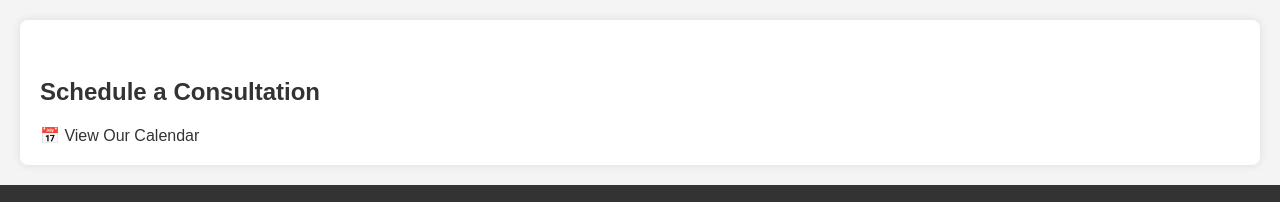
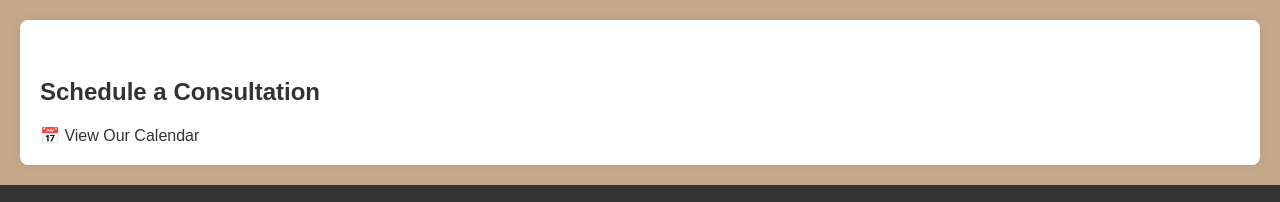
Before and after one commit to Kujicha/sankofafa, a plain HTML site: page index.html in a window 1280 px wide. Shown: the top 202 px of the page. Drawn offline with Linux system fonts and the light colour scheme.

Commit message:
Update styles.css

```diff
--- a/styles.css
+++ b/styles.css
@@ -3,7 +3,7 @@ body {
     font-family: Arial, sans-serif;
     margin: 0;
     padding: 0;
-    background-color: #f4f4f4;
+    background-color: #C6A98B;
 }
 
 header {
```
